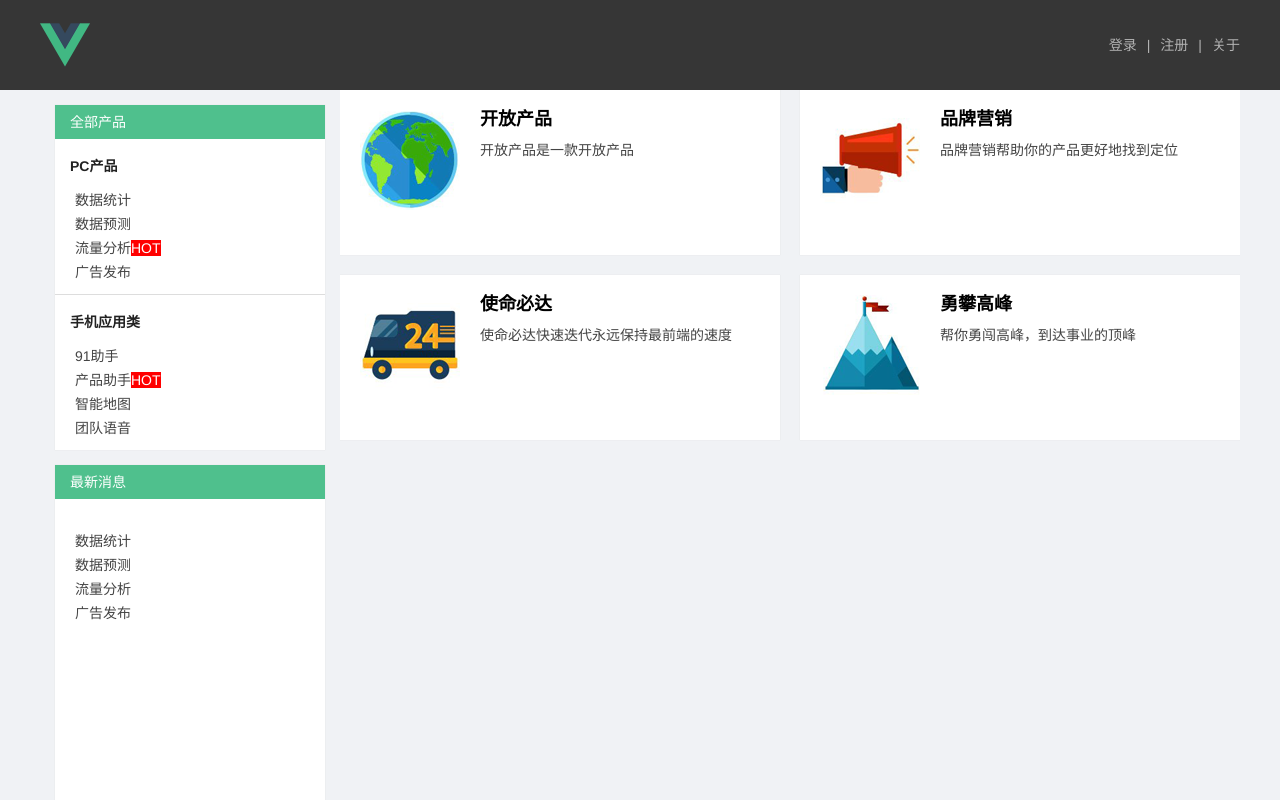
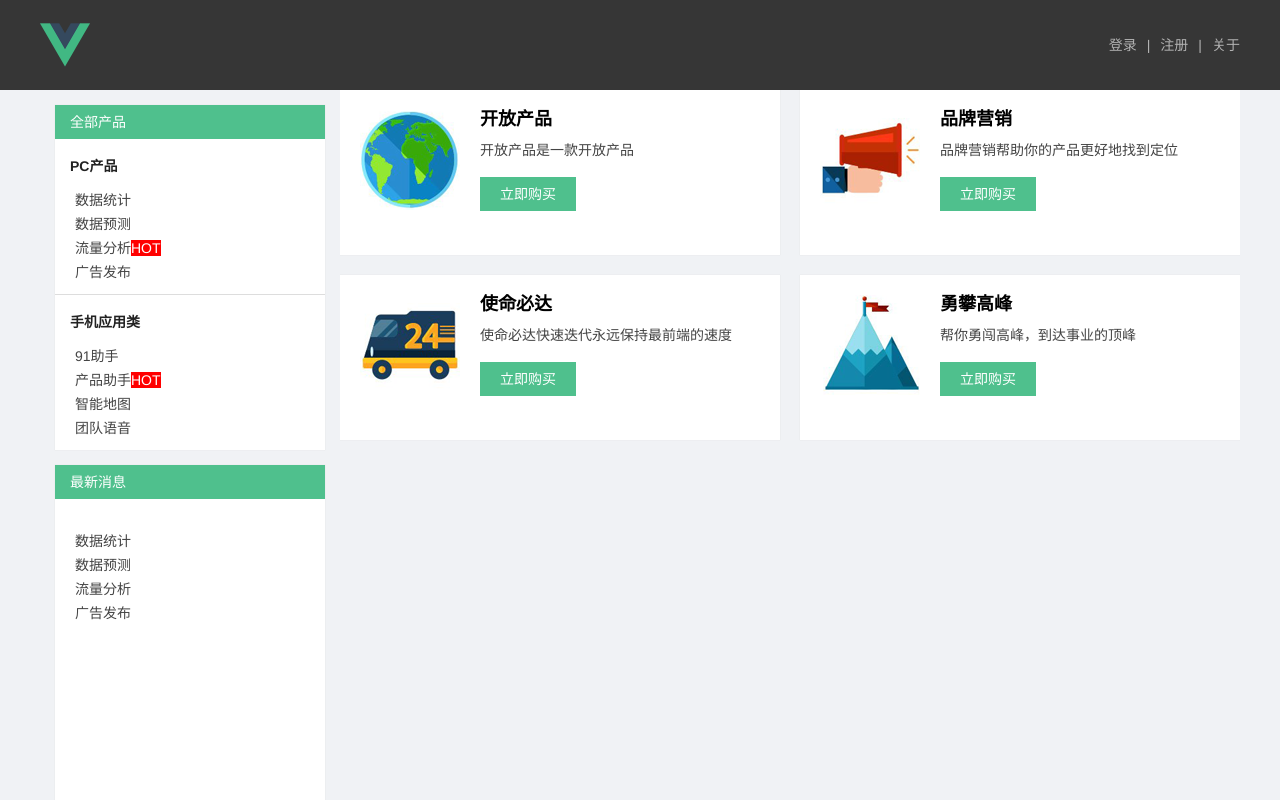
Before and after one commit to caoxianwei/vueshop, a Vue app: page / in a window 1280 px wide. Shown: the top 800 px of the page. Built offline with nearby package versions, Linux system fonts and the light colour scheme.

Commit message:
add  boardlist

```diff
--- a/src/pages/index.vue
+++ b/src/pages/index.vue
@@ -31,6 +31,9 @@
           <div class="index-board-item-inner" >
             <h2>{{ item.title }}</h2>
             <p>{{ item.description }}</p>
+            <div class="index-board-button">
+              <div class="button">立即购买</div>
+            </div>
           </div>
         </div>
       </div>
```
